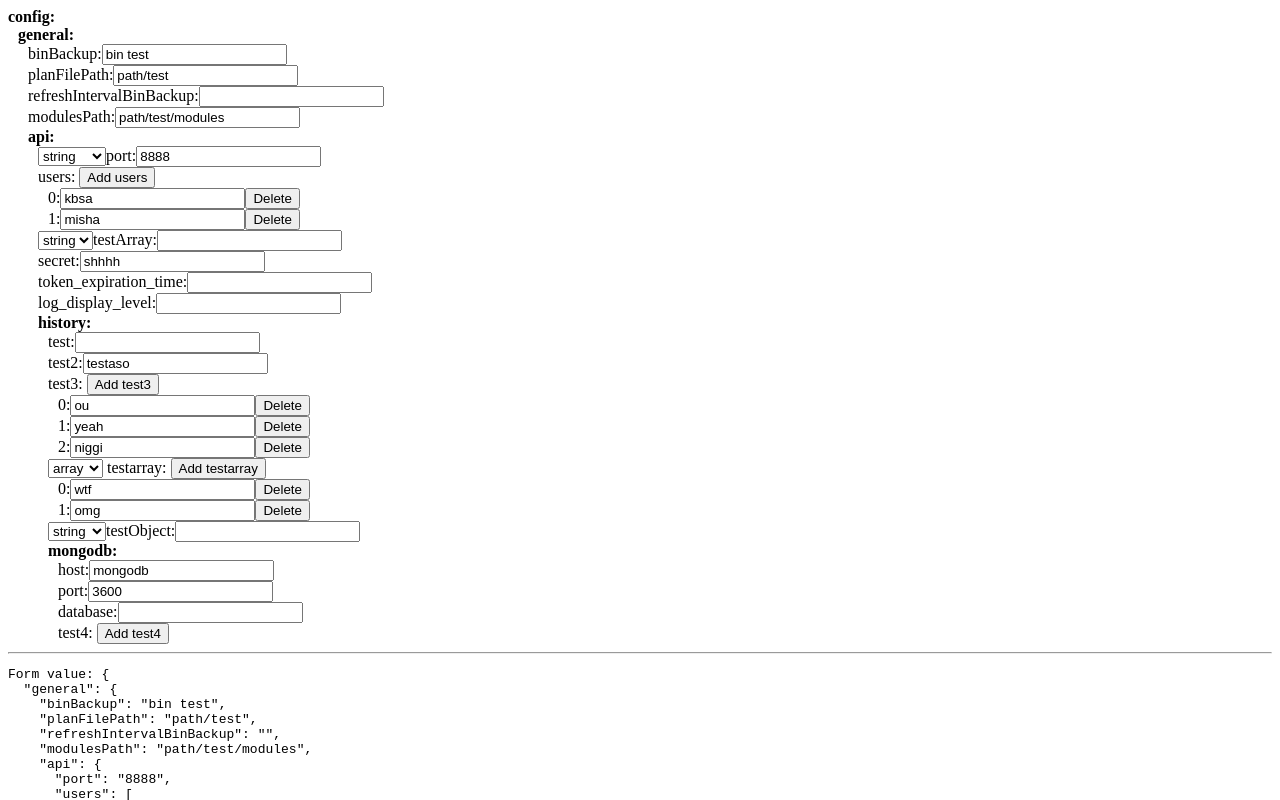
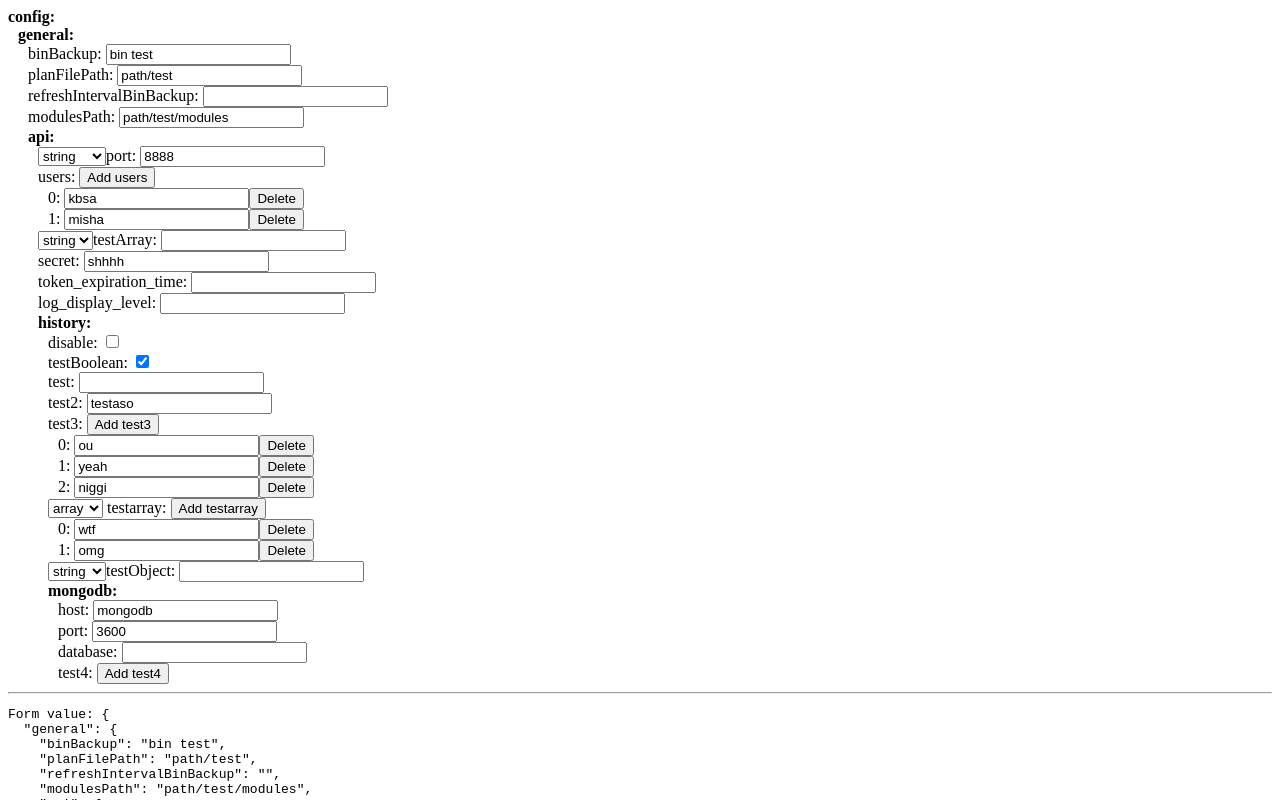
Before and after one commit to alo/angular-dinamic-forms-concepts, an Angular app: page / in a window 1280 px wide. Shown: the top 800 px of the page. Built offline with nearby package versions, Linux system fonts and the light colour scheme.

Commit message:
feat: add checkbox control

```diff
--- a/src/app/app.component.ts
+++ b/src/app/app.component.ts
@@ -1,5 +1,5 @@
 import { Component } from '@angular/core';
-import { FormBuilder, FormArray, FormControl } from '@angular/forms';
+import { FormArray, FormControl } from '@angular/forms';
 import { FormGroup } from '@angular/forms/src/model';
 import { CustomFormObjectComponent } from './components/custom-form-object/custom-form-object.component';
 
@@ -42,6 +42,7 @@ export class AppComponent {
                 'type': 'object',
                 'properties': {
                   'disable': {'type': 'boolean'},
+                  'testBoolean': {'type': 'boolean'},
                   'test': {'type': 'string'},
                   'test2': {'type': 'string'},
                   'test3': { 'type': 'array' },
@@ -92,6 +93,8 @@ export class AppComponent {
         'token_expiration_time': '',
         'log_display_level': '',
         'history': {
+          'disable': false,
+          'testBoolean': true,
           'test': '',
           'test2': 'testaso',
           'test3': [
@@ -115,7 +118,7 @@ export class AppComponent {
     }
   };
 
-  constructor(private fb: FormBuilder) {
+  constructor() {
     this.createForm();
   }
 
--- a/src/app/components/custom-form-array/custom-form-array.component.ts
+++ b/src/app/components/custom-form-array/custom-form-array.component.ts
@@ -1,5 +1,5 @@
 import { Component, OnInit, Input } from '@angular/core';
-import { FormGroup, FormArray, FormBuilder } from '@angular/forms';
+import { FormGroup, FormArray } from '@angular/forms';
 import { CustomFormControlComponent } from '../custom-form-control/custom-form-control.component';
 
 @Component({
@@ -12,9 +12,7 @@ export class CustomFormArrayComponent implements OnInit {
   @Input() formParent: FormGroup;
   @Input() prop: any;
 
-  constructor(
-    private fb: FormBuilder
-  ) { }
+  constructor() { }
 
   static buildForm() {
     return new FormArray([]);
--- a/src/app/components/custom-form-control/custom-form-control.component.html
+++ b/src/app/components/custom-form-control/custom-form-control.component.html
@@ -1,4 +1,6 @@
 <ng-container [formGroup]="formParent">
-  <label>{{ prop.key }}:</label>
-  <input [type]="prop.inputType" [formControlName]="prop.key">
+  <label [ngSwitch]="prop.inputType">{{ prop.key }}:
+    <input *ngSwitchCase="'checkbox'" type="checkbox" [formControlName]="prop.key">
+    <input *ngSwitchDefault [type]="prop.inputType" [formControlName]="prop.key">
+  </label>
 </ng-container>
--- a/src/app/components/custom-form-control/custom-form-control.component.ts
+++ b/src/app/components/custom-form-control/custom-form-control.component.ts
@@ -22,6 +22,8 @@ export class CustomFormControlComponent implements OnInit {
     let _inputType = 'text';
     if (item.type === 'number') {
       _inputType = 'number';
+    } else if (item.type === 'boolean') {
+      _inputType = 'checkbox';
     }
 
     Object.assign(_item, item);
--- a/src/app/components/custom-form-object/custom-form-object.component.html
+++ b/src/app/components/custom-form-object/custom-form-object.component.html
@@ -8,7 +8,7 @@
       </select>
     </label>
 
-    <app-custom-form-control *ngIf="prop.type === 'string' || prop.type === 'number'"
+    <app-custom-form-control *ngIf="prop.type === 'string' || prop.type === 'number' || prop.type === 'boolean'"
       [formParent]="formParent"
       [prop]="prop">
     </app-custom-form-control>
--- a/src/app/components/custom-form-object/custom-form-object.component.ts
+++ b/src/app/components/custom-form-object/custom-form-object.component.ts
@@ -1,5 +1,5 @@
 import { Component, OnInit, Input, Output, EventEmitter } from '@angular/core';
-import { FormGroup, FormArray, FormBuilder, FormControl } from '@angular/forms';
+import { FormGroup, FormArray, FormControl } from '@angular/forms';
 import { CustomFormArrayComponent } from '../custom-form-array/custom-form-array.component';
 import { CustomFormControlComponent } from '../custom-form-control/custom-form-control.component';
 
@@ -14,9 +14,7 @@ export class CustomFormObjectComponent implements OnInit {
   @Input() propParent: any;
   @Input() groupName: string;
 
-  constructor(
-    private fb: FormBuilder
-  ) { }
+  constructor() { }
 
   static buildForm(propParent: any) {
     const formDataObject = {};
@@ -43,7 +41,7 @@ export class CustomFormObjectComponent implements OnInit {
   }
 
   static buildPropertieForm(key: string, propertie: any) {
-    if (propertie.type === 'string' || propertie.type === 'number') {
+    if (propertie.type === 'string' || propertie.type === 'number' || propertie.type === 'boolean') {
       return CustomFormControlComponent.buildForm();
     } else if (propertie.type === 'array') {
       return CustomFormArrayComponent.buildForm();
@@ -55,7 +53,7 @@ export class CustomFormObjectComponent implements OnInit {
   }
 
   static buildPropertieProp(key: string, propertie: any) {
-    if (propertie.type === 'string' || propertie.type === 'number') {
+    if (propertie.type === 'string' || propertie.type === 'number' || propertie.type === 'boolean') {
       return CustomFormControlComponent.buildProp(key, propertie);
     } else if (propertie.type === 'array') {
       return CustomFormArrayComponent.buildProp(key, propertie);
```
